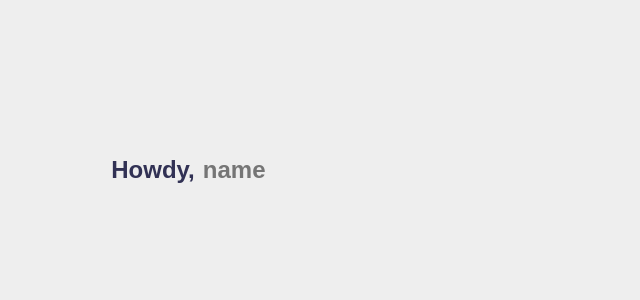
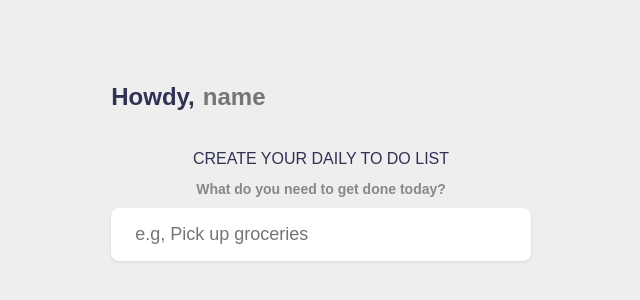
Before and after one commit to Victor25Ortiz/todo-app2024, a Vue app: page / in a window 1280 px wide. Shown: the part 230-530 px from the top of the page, without its empty margins (319-959 px from the left). Built offline with nearby package versions, Linux system fonts and the light colour scheme.

Commit message:
todo list partial working

```diff
--- a/src/App.vue
+++ b/src/App.vue
@@ -1,7 +1,22 @@
 <script setup>
 import {ref} from 'vue'
+const todos = ref([])
+const name = ref('')
+const input_content = ref('')
 
-const name = ref('')
+const addTodo = () => {
+  if(input_content.value.trim() === '') {
+    return
+  }
+
+  todos.value.push({
+    content: input_content.value,
+  })
+
+  input_content.value = ''
+  //console.log(todos)
+
+}
 </script>
 
 <template>
@@ -14,9 +29,16 @@
     </section>
 
     <section class="create-todo">
+      <h3>CREATE YOUR DAILY TO DO LIST</h3>
+      <form @submit.prevent="addTodo">
+        <h4>What do you need to get done today?</h4>
+        <input type="text" placeholder="e.g, Pick up groceries" v-model="input_content"/>
+        <!-- {{ input_content }} -->
+      </form>
     </section>
 
     <section class="todo-list">
+
     </section>
   </main>
 </template>
```
